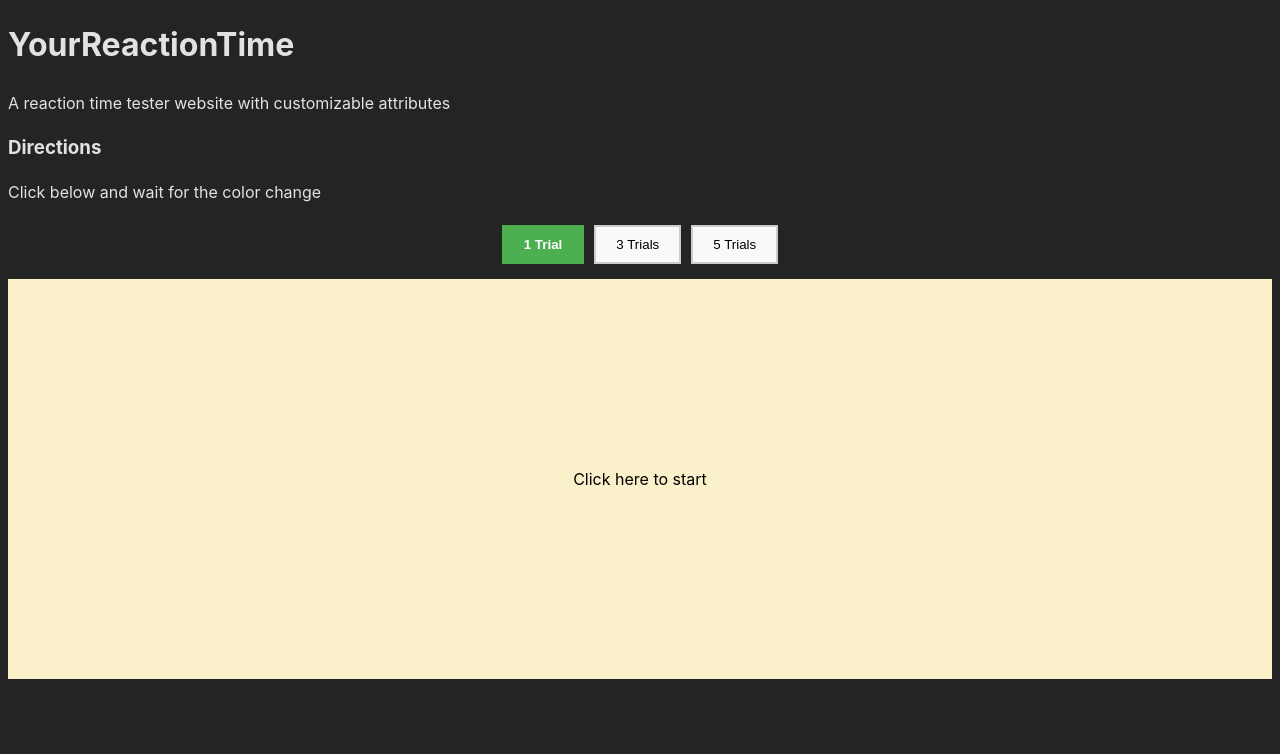
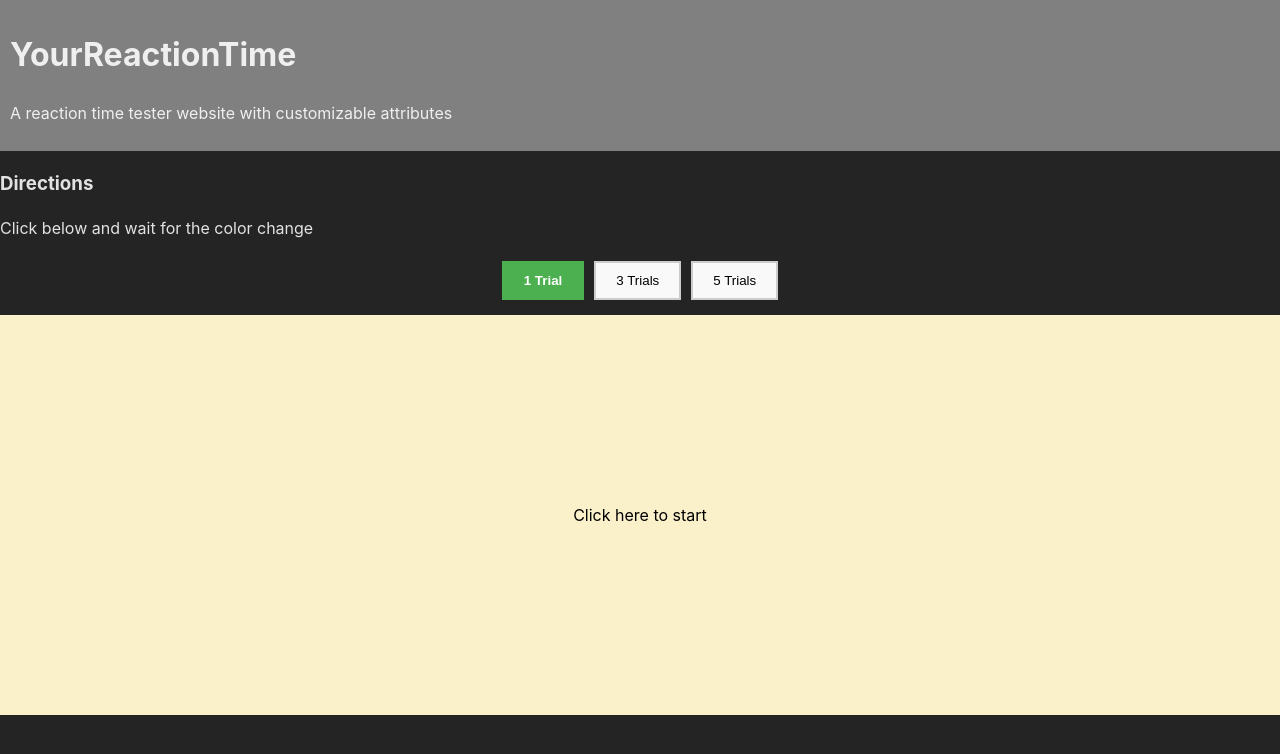
Before and after one commit to 99jzhang/YourReactionTime, a React (Vite) app: page / in a window 1280 px wide. Shown: the top 754 px of the page. Built offline with nearby package versions, Linux system fonts and the light colour scheme.

Commit message:
Some styles. body from index.html is sneaky!

```diff
--- a/src/App.css
+++ b/src/App.css
@@ -7,7 +7,10 @@
 #title-area {
     display: flex;
     justify-content: left;
+    box-sizing: border-box;
     display: block;
-    /* width: 100vw;
-    height: 20vh; */
+    width: 100%;
+    background-color: gray;
+    padding: 10px;
+    margin: 0px;
 }
--- a/src/index.css
+++ b/src/index.css
@@ -1,4 +1,6 @@
-:root {
+
+
+body, :root {
   font-family: Inter, system-ui, Avenir, Helvetica, Arial, sans-serif;
   line-height: 1.5;
   font-weight: 400;
@@ -11,4 +13,7 @@
   text-rendering: optimizeLegibility;
   -webkit-font-smoothing: antialiased;
   -moz-osx-font-smoothing: grayscale;
+  margin: 0px;
+  padding: 0px;
+  border: 0px;
 }
```
